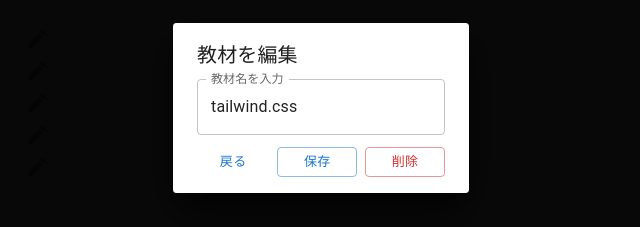
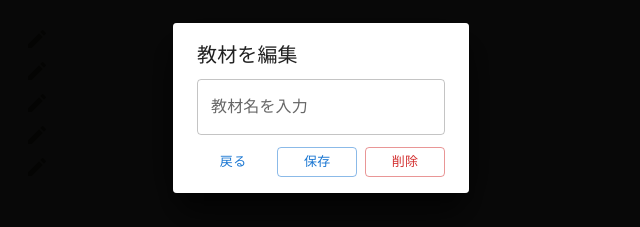
Before and after one commit to Shunnie816/study-tracker-next, a Next.js app: page /register in a window 1280 px wide. Both pictures are taken after a click on the element 356 px from the left and 330 px from the top of the page. Shown: the part 292-519 px from the top of the page, without its empty margins (319-959 px from the left). Built offline with nearby package versions, Linux system fonts and the light colour scheme.

Commit message:
modify EditDialog with TODO

```diff
--- a/src/components/Molecules/EditDialog/index.tsx
+++ b/src/components/Molecules/EditDialog/index.tsx
@@ -4,6 +4,8 @@ import { Modal } from "@/components/Atoms/Modal";
 import { DeleteDialog } from "../DeleteDialog";
 import { TextField } from "@/components/Atoms/TextField";
 import styles from "./index.module.scss";
+import { Controller, useFormContext } from "react-hook-form";
+import { EditTextBookData } from "@/components/Pages/Register/containers/formSchema";
 
 type Props = {
   isOpen: boolean;
@@ -11,7 +13,6 @@ type Props = {
   onSubmit: () => void;
   onDelete: () => void;
   textBook: string;
-  onChange: () => void;
 };
 
 export const EditDialog: FC<Props> = ({
@@ -20,8 +21,9 @@ export const EditDialog: FC<Props> = ({
   onSubmit,
   onDelete,
   textBook,
-  onChange,
 }) => {
+  const { control, getValues } = useFormContext<EditTextBookData>();
+
   const [isDeleteOpen, setIsDeleteOpen] = useState<boolean>(false);
   const onCloseDeleteDialog = () => {
     setIsDeleteOpen(false);
@@ -32,14 +34,26 @@ export const EditDialog: FC<Props> = ({
     setIsDeleteOpen(false);
   }, [onDelete]);
 
+  const handleSubmit = useCallback(() => {
+    onSubmit();
+  }, [onSubmit]);
+
   return (
     <Modal isOpen={isOpen} onClose={onClose} title="教材を編集">
+      <form onSubmit={handleSubmit}>
         <div className={styles.textfield}>
+          <Controller
+            control={control}
+            name="textbook"
+            render={({ field }) => (
               <TextField
+                {...field}
                 label="教材名を入力"
                 variant="outlined"
-          onChange={onChange}
-          value={textBook}
+                /** TODO: 初期値が設定されていない */
+                value={getValues("textbook")}
+              />
+            )}
           />
         </div>
         <div className={styles.buttonWrapper}>
@@ -64,6 +78,7 @@ export const EditDialog: FC<Props> = ({
             deleteTarget="教材"
           />
         </div>
+      </form>
     </Modal>
   );
 };
```
Lines whose indentation alone changed are shown as unchanged.
